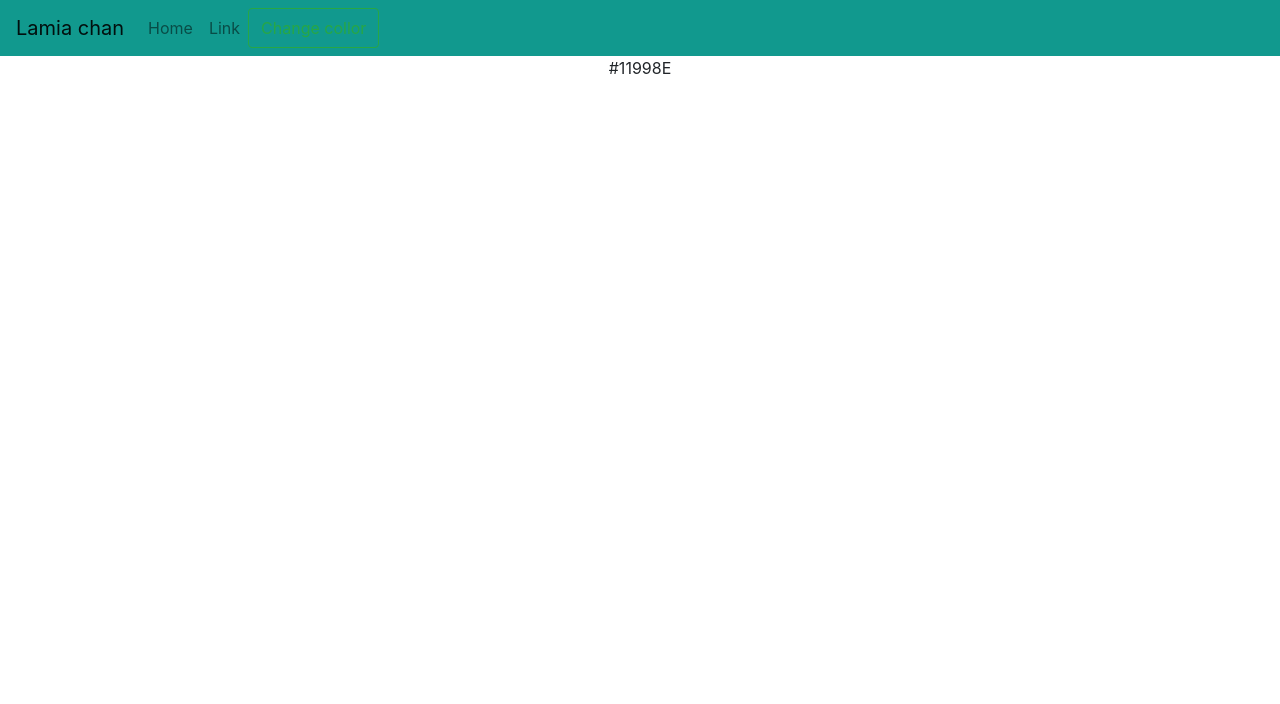
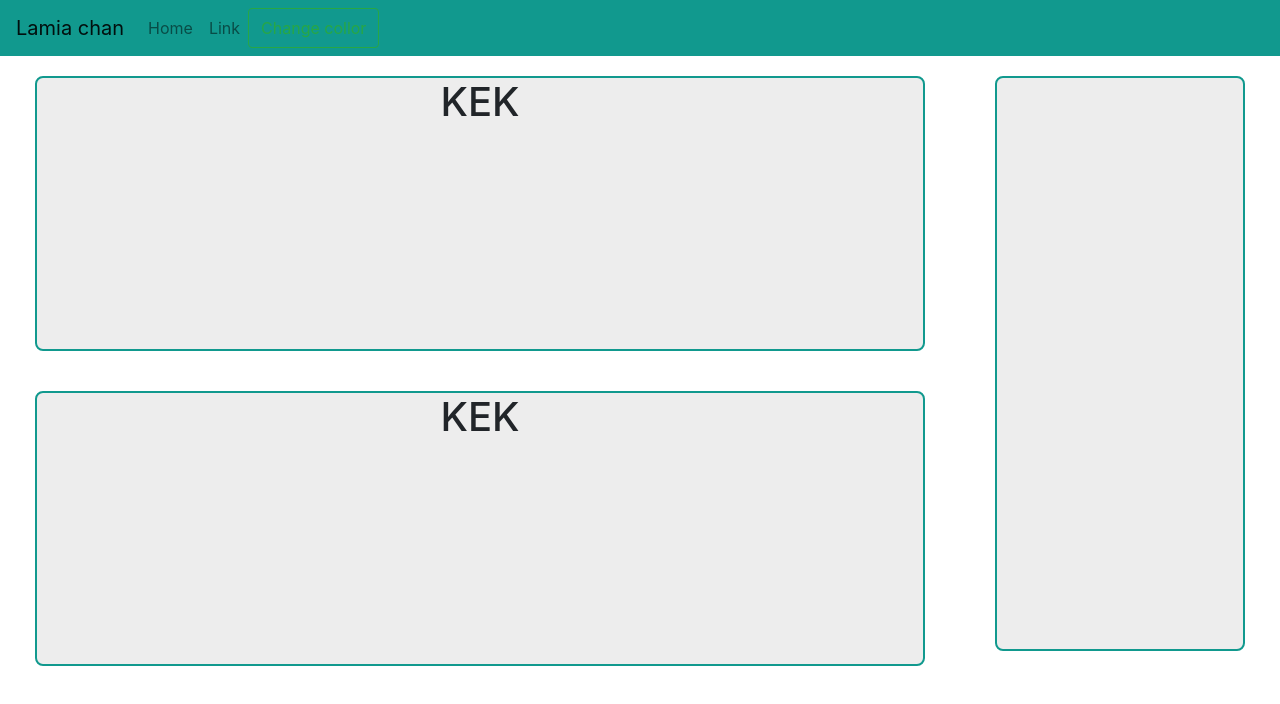
Before and after one commit to LamiaChan/Web, a React (Create React App) app in the folder frontend/: page / in a window 1280 px wide. Shown: the top 704 px of the page. Built offline with nearby package versions, Linux system fonts and the light colour scheme.

Commit message:
main components done

```diff
--- a/frontend/public/index.html
+++ b/frontend/public/index.html
@@ -24,6 +24,13 @@
       work correctly both with client-side routing and a non-root public URL.
       Learn how to configure a non-root public URL by running `npm run build`.
     -->
+    <!-- Bootstrap CDN -->
+    <link
+      rel="stylesheet"
+      href="https://maxcdn.bootstrapcdn.com/bootstrap/4.4.1/css/bootstrap.min.css"
+      integrity="sha384-Vkoo8x4CGsO3+Hhxv8T/Q5PaXtkKtu6ug5TOeNV6gBiFeWPGFN9MuhOf23Q9Ifjh"
+      crossorigin="anonymous"
+    />
     <title>React App</title>
   </head>
   <body>
--- a/frontend/src/App.css
+++ b/frontend/src/App.css
@@ -2,41 +2,32 @@
   text-align: center;
 }
 
-.App-logo {
-  height: 40vmin;
-  pointer-events: none;
-}
 
-@media (prefers-reduced-motion: no-preference) {
-  .App-logo {
-    animation: App-logo-spin infinite 20s linear;
-  }
-}
-
-.App-header {
-  background-color: #282c34;
-  min-height: 100vh;
-  display: flex;
-  flex-direction: column;
-  align-items: center;
-  justify-content: center;
-  font-size: calc(10px + 2vmin);
-  color: white;
-}
-
-.App-link {
-  color: #61dafb;
-}
-
-@keyframes App-logo-spin {
-  from {
-    transform: rotate(0deg);
-  }
-  to {
-    transform: rotate(360deg);
-  }
-}
-
+/* NAVBAR MAIN */
 .navbar{
   color:#fff
 }
+
+/* SIDEBAR MAIN */
+
+.sidebar__content{
+  background: rgba(196, 196, 196, 0.3);
+  margin:20px;
+  min-width: 50%;
+  border-radius: 8px;
+  border: 2px solid #fff;
+}
+
+.sidebar__content{
+  min-height: 575px;
+}
+
+/* MAIN CONTENT */
+
+.MainContent{
+  background: rgba(196, 196, 196, 0.3);
+  border-radius: 8px;
+  border: 2px solid #fff;
+  margin:20px;
+  height: 275px;
+}
--- a/frontend/src/App.js
+++ b/frontend/src/App.js
@@ -1,8 +1,14 @@
 import React from 'react';
 import './App.css';
+//Redux-react connecter import
 import { connect } from 'react-redux'
+//Redux actions import
+import * as actionCreator from './store/actions/action'
+// Components exports
 import LamiaNavbar from './components/Navbar'
-import * as actionCreator from './store/actions/action'
+import Main from './components/Main'
+import Sidebar from './components/Sidebar'
+import MainNews from './components/MainNews'
 
 class App extends React.Component {
 
@@ -17,6 +23,23 @@ class App extends React.Component {
           mainColor={this.props.mainColor}
           changeTheme={this.props.changeColor}
         />
+        <div className="container-fluid">
+          <div className="row">
+            <div className="col-md-9">
+              <div className="row">
+                <div className="col-md-12">
+                  <Main mainColor={this.props.mainColor} />
+                </div>
+              </div>
+              <div className="row">
+                <div className="col-md-12">
+                  <MainNews mainColor={this.props.mainColor} />
+                </div>
+              </div>
+            </div>
+            <Sidebar mainColor={this.props.mainColor} />
+          </div>
+        </div>
       </div>
     );
   }
--- /dev/null
+++ b/frontend/src/components/Main.js
@@ -0,0 +1,13 @@
+import React from 'react';
+import 'bootstrap/dist/css/bootstrap.min.css';
+import '../App.css'
+
+export default class Main extends React.Component {
+  render(){
+    return(
+        <div className="MainContent" style={{borderColor: this.props.mainColor}}>
+          <h1>KEK</h1>
+        </div>
+    )
+  }
+}
--- /dev/null
+++ b/frontend/src/components/MainNews.js
@@ -0,0 +1,13 @@
+import React from 'react';
+import 'bootstrap/dist/css/bootstrap.min.css';
+import '../App.css'
+
+export default class MainNews extends React.Component {
+  render(){
+    return(
+        <div className="MainContent" style={{borderColor: this.props.mainColor}}>
+          <h1>KEK</h1>
+        </div>
+    )
+  }
+}
--- a/frontend/src/components/Navbar.js
+++ b/frontend/src/components/Navbar.js
@@ -3,7 +3,7 @@ import Navbar from 'react-bootstrap/Navbar'
 import Nav from 'react-bootstrap/Nav'
 import Button from 'react-bootstrap/Button'
 import 'bootstrap/dist/css/bootstrap.min.css';
-import '../App.css';
+import '../App.css'
 
 
 export default class LamiaNavbar extends React.Component{
@@ -21,14 +21,7 @@ export default class LamiaNavbar extends React.Component{
             </Nav>
           </Navbar.Collapse>
         </Navbar>
-        {this.props.mainColor}
       </header>
     )
   }
 }
-
-const mapStateToProps = (state)=>{
-  return {
-    test: state.test
-  }
-}
--- /dev/null
+++ b/frontend/src/components/Sidebar.js
@@ -0,0 +1,15 @@
+import React from 'react';
+import 'bootstrap/dist/css/bootstrap.min.css';
+import '../App.css'
+
+export default class Main extends React.Component {
+  render(){
+    return(
+    <nav className="col-md-3 d-none d-md-block">
+      <div className="sidebar__content" style={{borderColor: this.props.mainColor}}>
+
+      </div>
+    </nav>
+    )
+  }
+}
```
